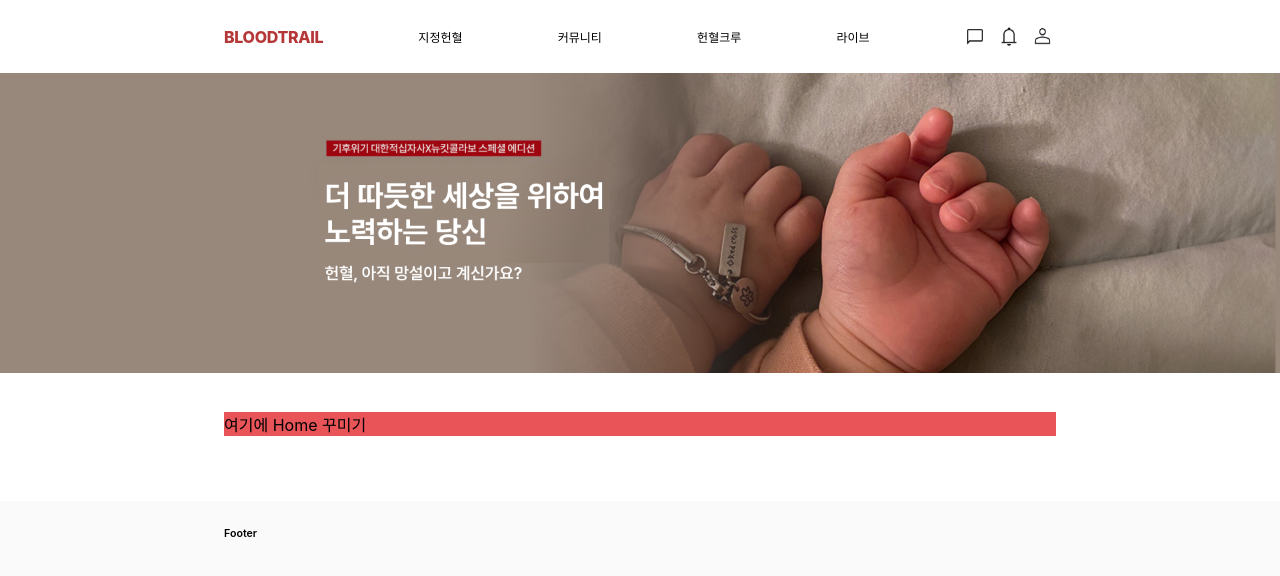
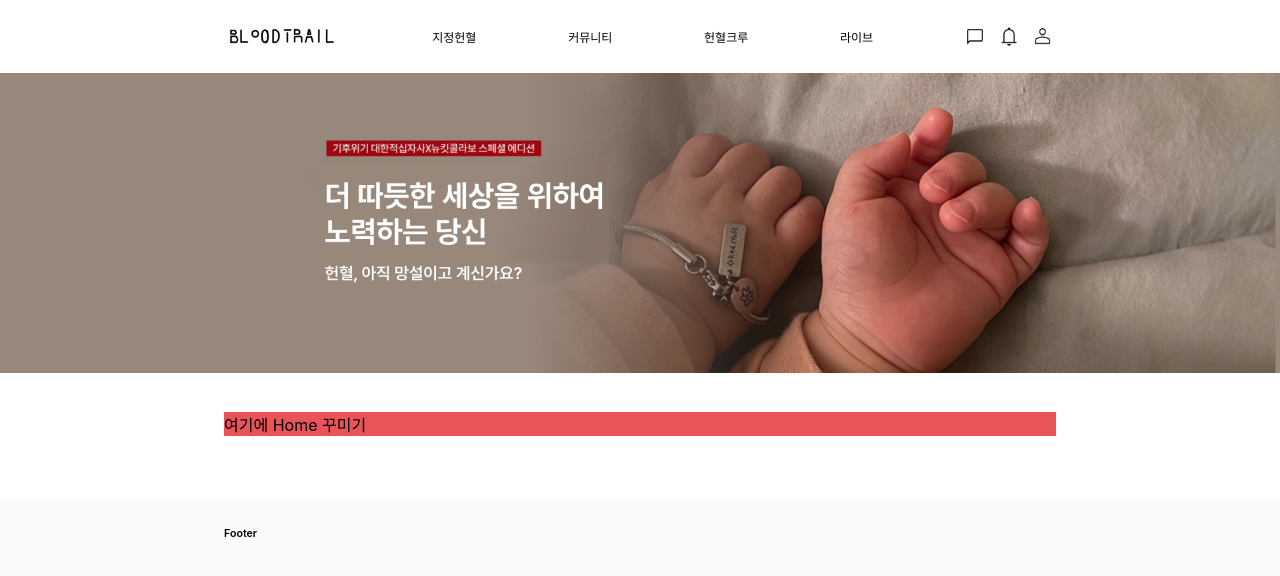
Before and after one commit to sheepyis/BloodTrail, a React (Create React App) app: page / in a window 1280 px wide. Shown: the top 576 px of the page. Built offline with nearby package versions, Linux system fonts and the light colour scheme.

Commit message:
💄 로고 이미지 변경

```diff
--- a/src/components/Header/Header.jsx
+++ b/src/components/Header/Header.jsx
@@ -4,6 +4,7 @@
 import add_comment from "../../assets/images/add_comment.png";
 import notifications from "../../assets/images/notifications.png";
 import person from "../../assets/images/person.png";
+import logo from "../../assets/images/logo.png";
 
 const HeaderContainer = styled.div`
     width: 65%;
@@ -46,6 +47,11 @@
     cursor: pointer;
 `
 
+const LogoImage = styled.img`
+    width: 9.1vw;
+    cursor: pointer;
+`
+
 const Header = () => {
     return (
         <div className="Header" style={{
@@ -54,7 +60,9 @@
             justifyContent: "center"
         }}>
             <HeaderContainer>
-                <HeaderP to="/">BLOODTRAIL</HeaderP>
+                <Link to="/">
+                    <LogoImage src={logo} alt="logo"/>
+                </Link>
                 <HeaderP2 to="/blood">지정헌혈</HeaderP2>
                 <HeaderP2 to="/community">커뮤니티</HeaderP2>
                 <HeaderP2 to="/crew">헌혈크루</HeaderP2>
```
Also changed, not shown: src/assets/images/logo.png (added).
